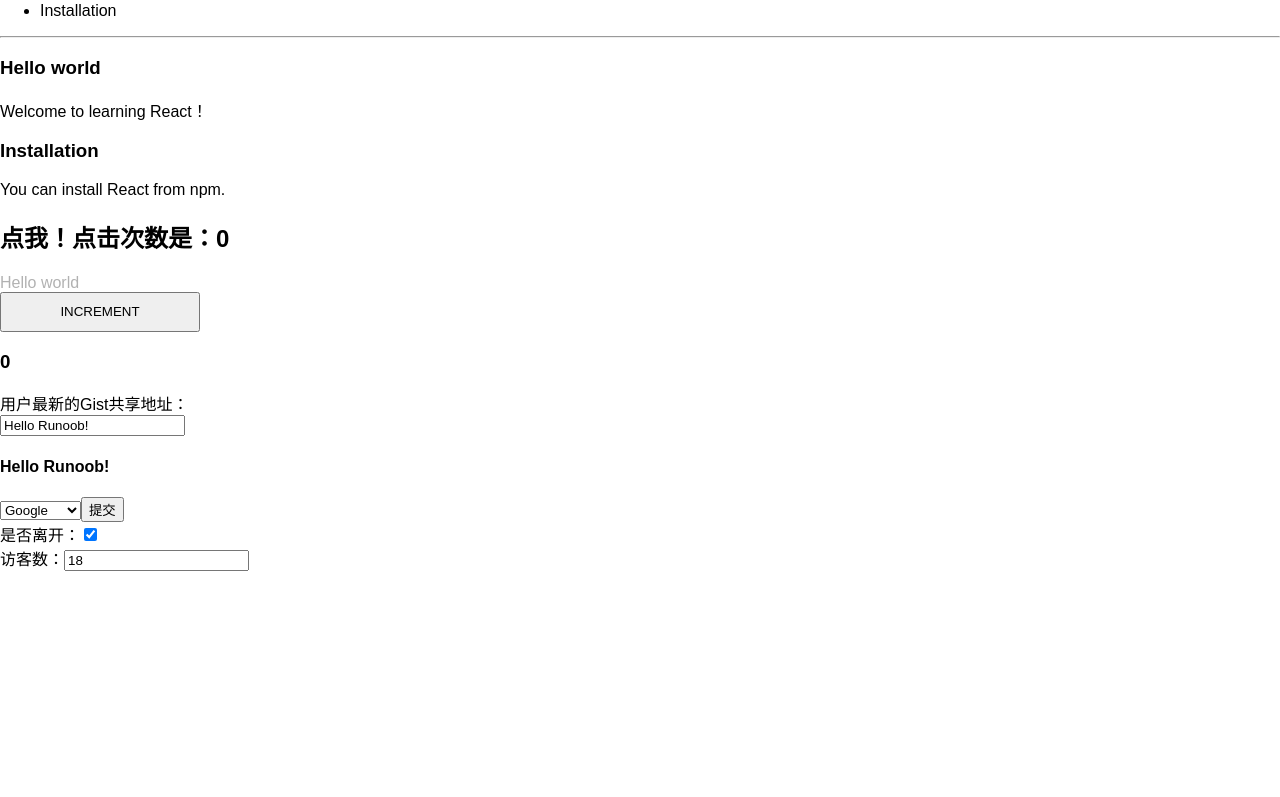
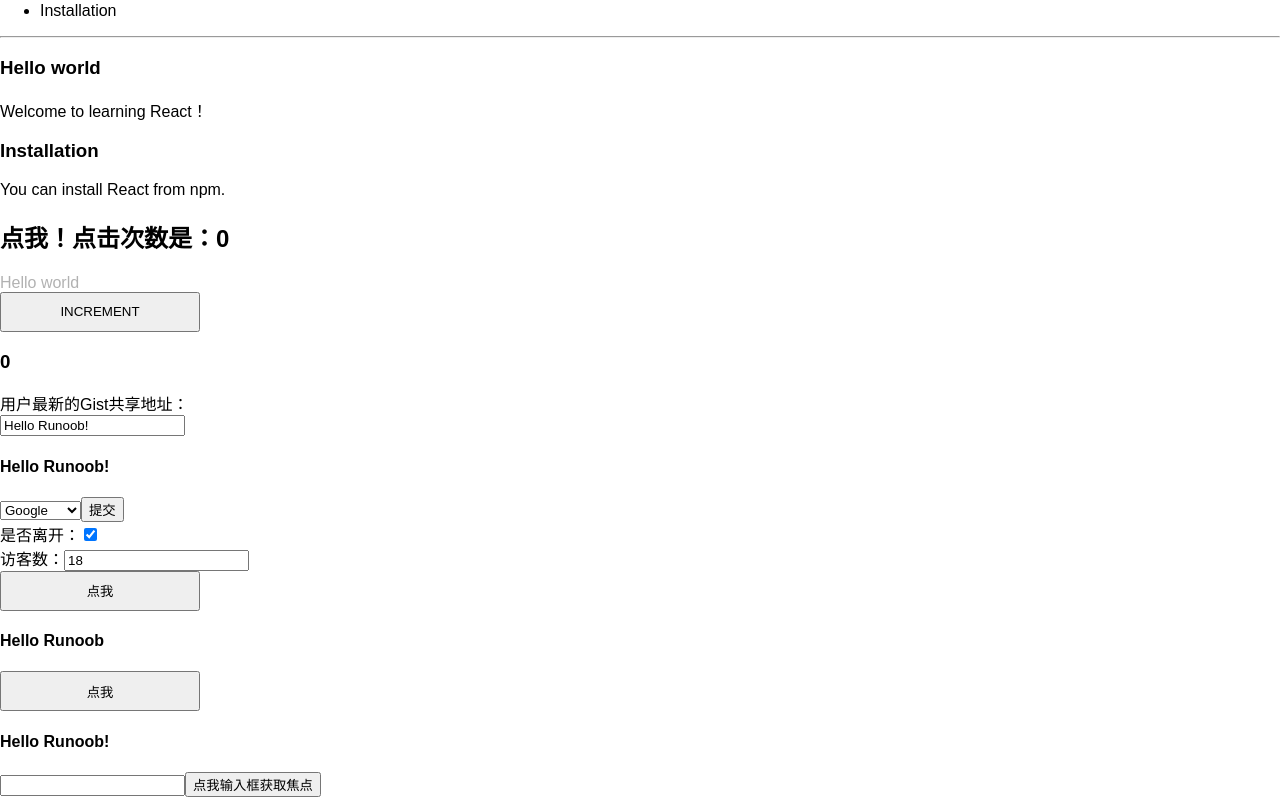
Before and after one commit to fslong520/photos, a React (Create React App) app in the folder react-learn/: page / in a window 1280 px wide. Shown: the part 568-1365 px from the top of the page. Before the commit the page ends 1139 px from the top, so only its background shows below. Built offline with nearby package versions, Linux system fonts and the light colour scheme; no server answers.

Commit message:
react初步学完

```diff
--- a/react-learn/public/index.html
+++ b/react-learn/public/index.html
@@ -58,6 +58,9 @@
   <div id="example10"></div>
   <div id="example11"></div>
   <div id="example12"></div>
+  <div id="example13"></div>
+  <div id="example14"></div>
+  <div id="example15"></div>
   <script type="text/babel">
     var i = 1;
 
--- a/react-learn/src/index.js
+++ b/react-learn/src/index.js
@@ -2,6 +2,7 @@ import './index.css';
 import ReactDOM from 'react-dom';
 import  React, { Component } from 'react';
 import $ from 'jquery';
+
 export class Name extends Component {
 	render() {
 		return (
@@ -519,3 +520,90 @@ ReactDOM.render(
 	<Reservation />,
 	document.getElementById('example12')
 );
+
+
+class HelloMessage1 extends Component {
+	constructor(props) {
+		super(props);
+		this.state = {
+			value:'Hello Runoob'
+		  };
+	}
+	handleChange(event){
+		this.setState({value:'菜鸟教程'})
+	}
+	render() {
+		var value=this.state.value;
+		return (
+			<div>
+				<button onClick={this.handleChange.bind(this)}>点我</button>
+				<h4>{value}</h4>
+			</div>
+		);
+	}
+}
+ReactDOM.render(
+	<HelloMessage1/>,
+	document.getElementById('example13')
+)
+
+
+class Content1 extends Component {
+
+	render() {
+		return (
+			<div>
+				<button onClick={this.props.updateStateProp}>
+					点我
+				</button>
+				<h4>{this.props.myDataProp}</h4>
+			</div>
+
+		);
+	}
+}
+class HelloMessage2 extends Component {
+	constructor(props) {
+		super(props);
+		this.state = { value:'Hello Runoob!' };
+	}
+	handleChange(event){
+		this.setState({value:'哈哈哈'})
+	}
+	render() {
+		var value=this.state.value;
+		return (
+			<div>
+				<Content1 myDataProp={value}
+					updateStateProp={this.handleChange.bind(this)}></Content1>
+			</div>
+		);
+	}
+}
+
+ReactDOM.render(
+	<HelloMessage2/>,
+	document.getElementById('example14')
+)
+
+class MyComponent extends Component {
+	handleClick(){
+		this.refs.myInput.focus();
+	}
+	render() {
+		return (
+			<div>
+				<input type="text" ref="myInput"/>
+				<input
+					type="button"
+					value="点我输入框获取焦点"
+					onClick={this.handleClick.bind(this)}
+				/>
+			</div>
+		);
+	}
+}
+ReactDOM.render(
+	<MyComponent />,
+	document.getElementById('example15')
+)
```
Also changed, not shown: react-learn/src/component/nav/index.css (added, +10 -0 lines), react-learn/src/component/nav/index.js (added), react-learn/src/page/goods.js (added), react-learn/src/page/welcome.js (added).
